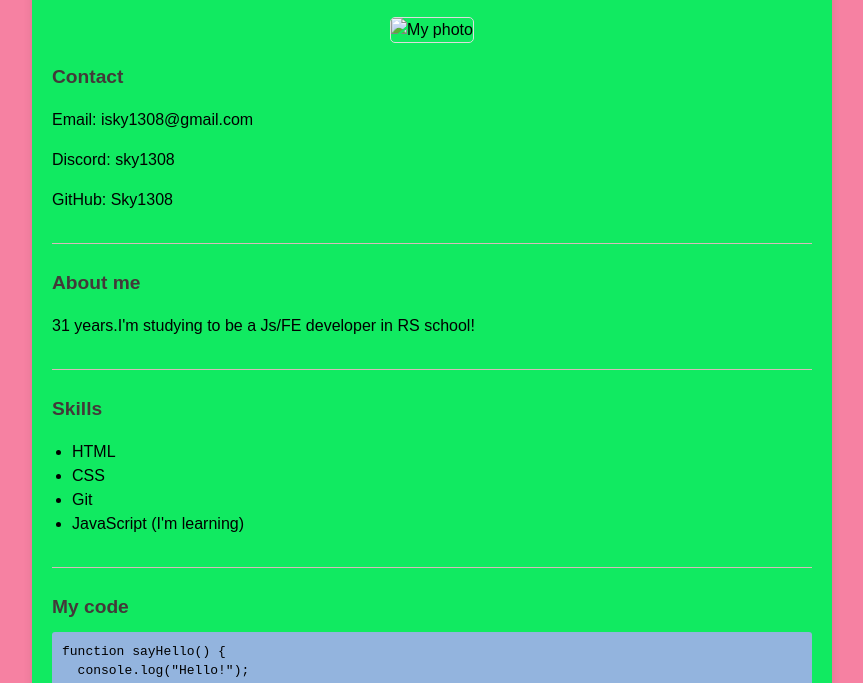
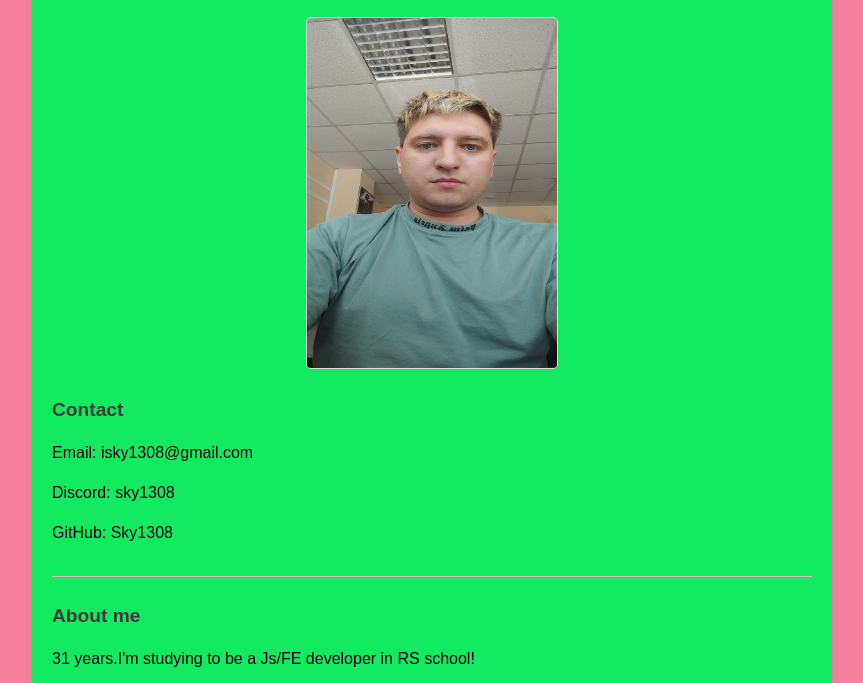
Before and after one commit to Sky1308/rsschool-cv, a plain HTML site: page index.html in a window 1280 px wide. Shown: the part 112-795 px from the top of the page, without its empty margins (208-1071 px from the left). Drawn offline with Linux system fonts and the light colour scheme; files that its build step writes are made by us from their sources.

Commit message:
feat: add my photo

```diff
--- a/index.html
+++ b/index.html
@@ -9,7 +9,7 @@
         <h1>ILYA KISIALIOU</h1>
 
         <div class="photo">
-          <img src="assets/images/photo.jpg" width="250" height="350" alt="My photo">
+          <img src="photo.jpg" width="250" height="350" alt="My photo">
         </div>
 
         <div class="block">
```
